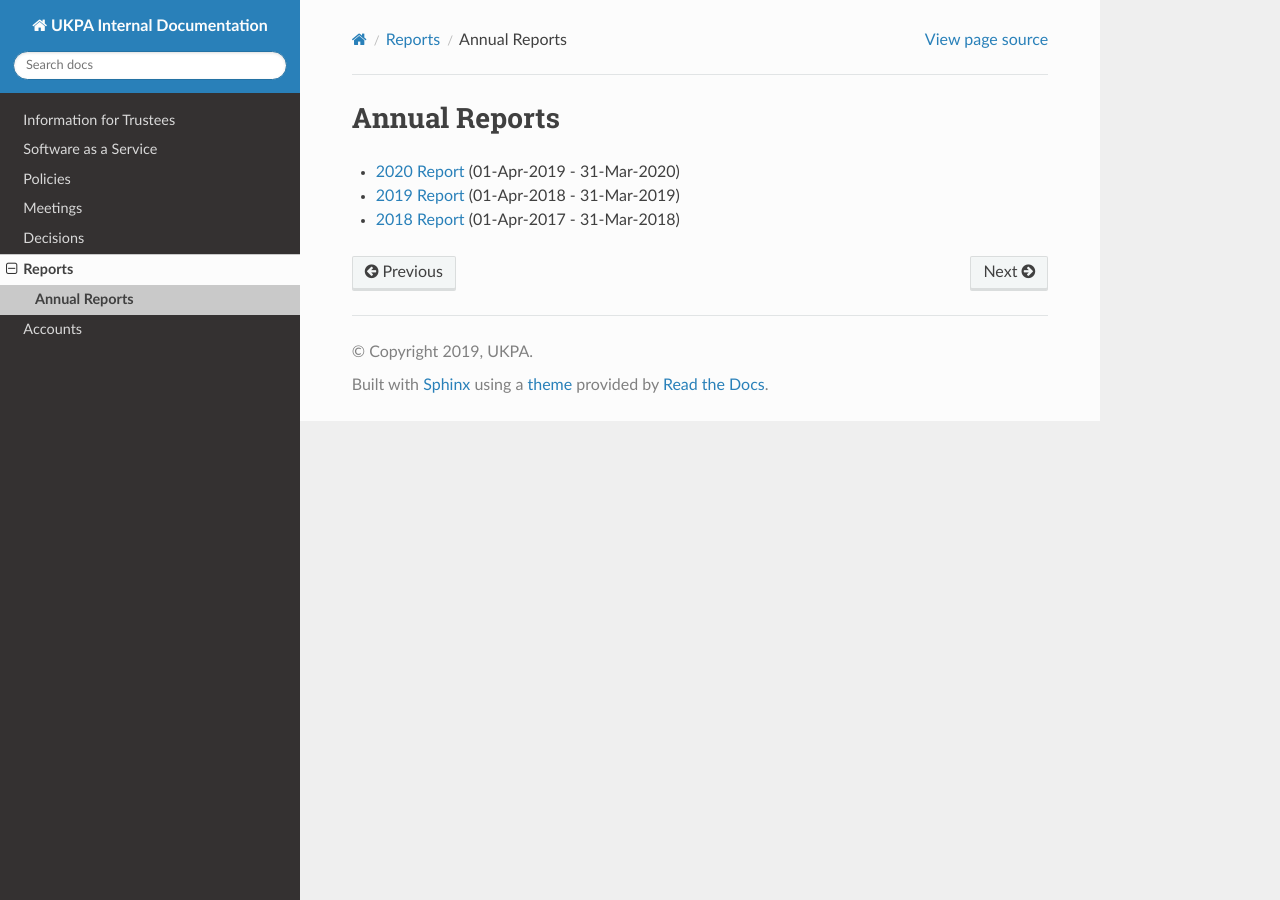
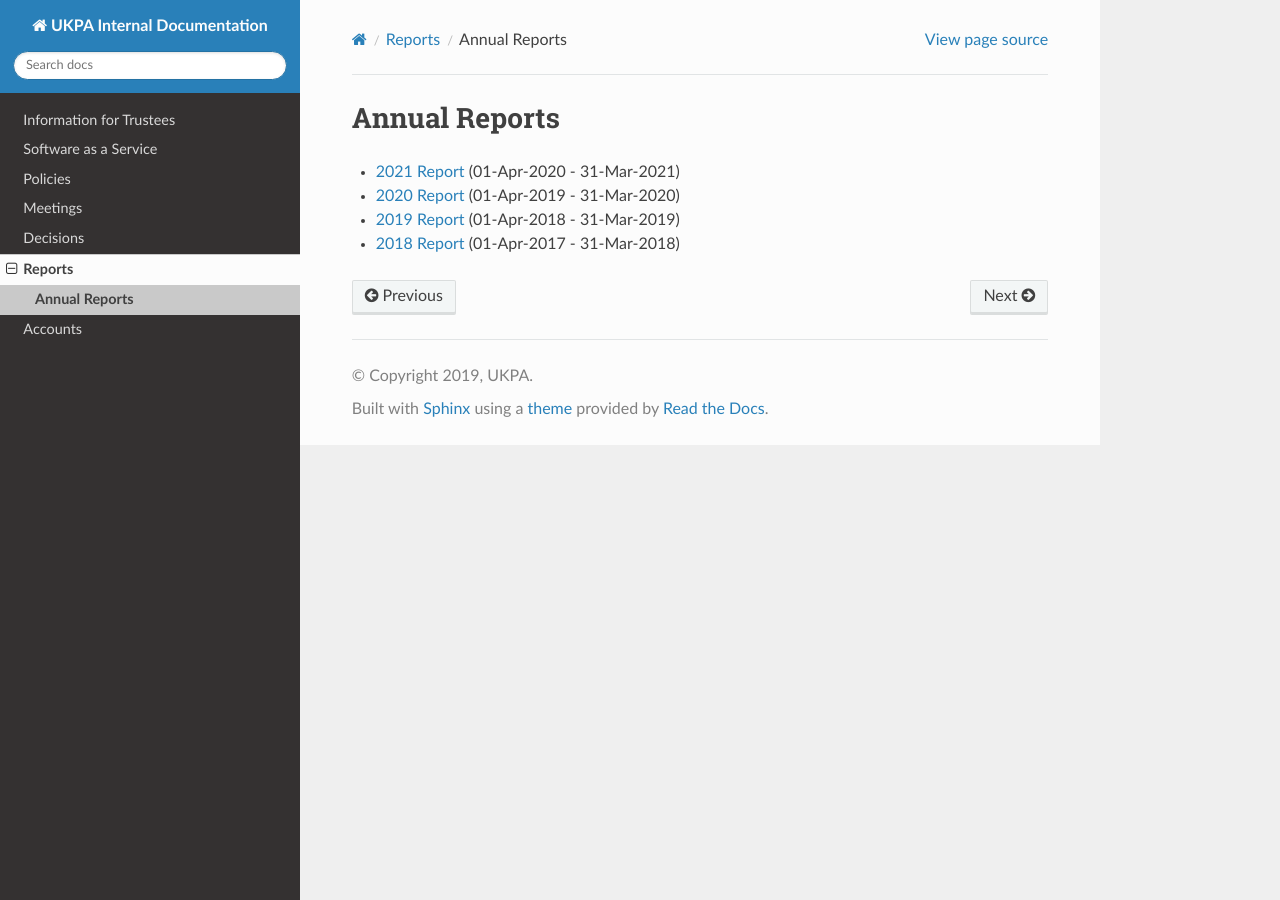
Before and after one commit to UKPythonAssociation/ukpa-internaldocs, a Sphinx documentation site: the page built from source/reports/annual_reports.rst, in a window 1280 px wide. Built offline with Sphinx 7.4.7 and the Read the Docs theme 2.0.0, drawn with Linux system fonts in a browser that asks for light colours.

Commit message:
Add link to 2021 annual report.
Apologies to @meatballs for not using the same convention for the
release file. This was an oversight on my part.

```diff
--- a/source/reports/annual_reports.rst
+++ b/source/reports/annual_reports.rst
@@ -1,10 +1,12 @@
 Annual Reports
 ==============
 
+- `2021 Report`_ (01-Apr-2020 - 31-Mar-2021)
 - `2020 Report`_ (01-Apr-2019 - 31-Mar-2020)
 - `2019 Report`_ (01-Apr-2018 - 31-Mar-2019)
 - `2018 Report`_ (01-Apr-2017 - 31-Mar-2018)
 
+.. _2021 Report: https://github.com/UKPythonAssociation/trustees-annual-report/releases/download/2021/2021.pdf
 .. _2020 Report: https://github.com/UKPythonAssociation/trustees-annual-report/releases/download/2020/UKPA_Trustees_Annual_Report_2020.pdf
 .. _2019 Report: https://github.com/UKPythonAssociation/trustees-annual-report/releases/download/2019/UKPA_Trustees_Annual_Report_2019.pdf
 .. _2018 Report: https://github.com/UKPythonAssociation/trustees-annual-report/releases/download/2018/UKPA_Trustees_Annual_Report_2018.pdf
```
